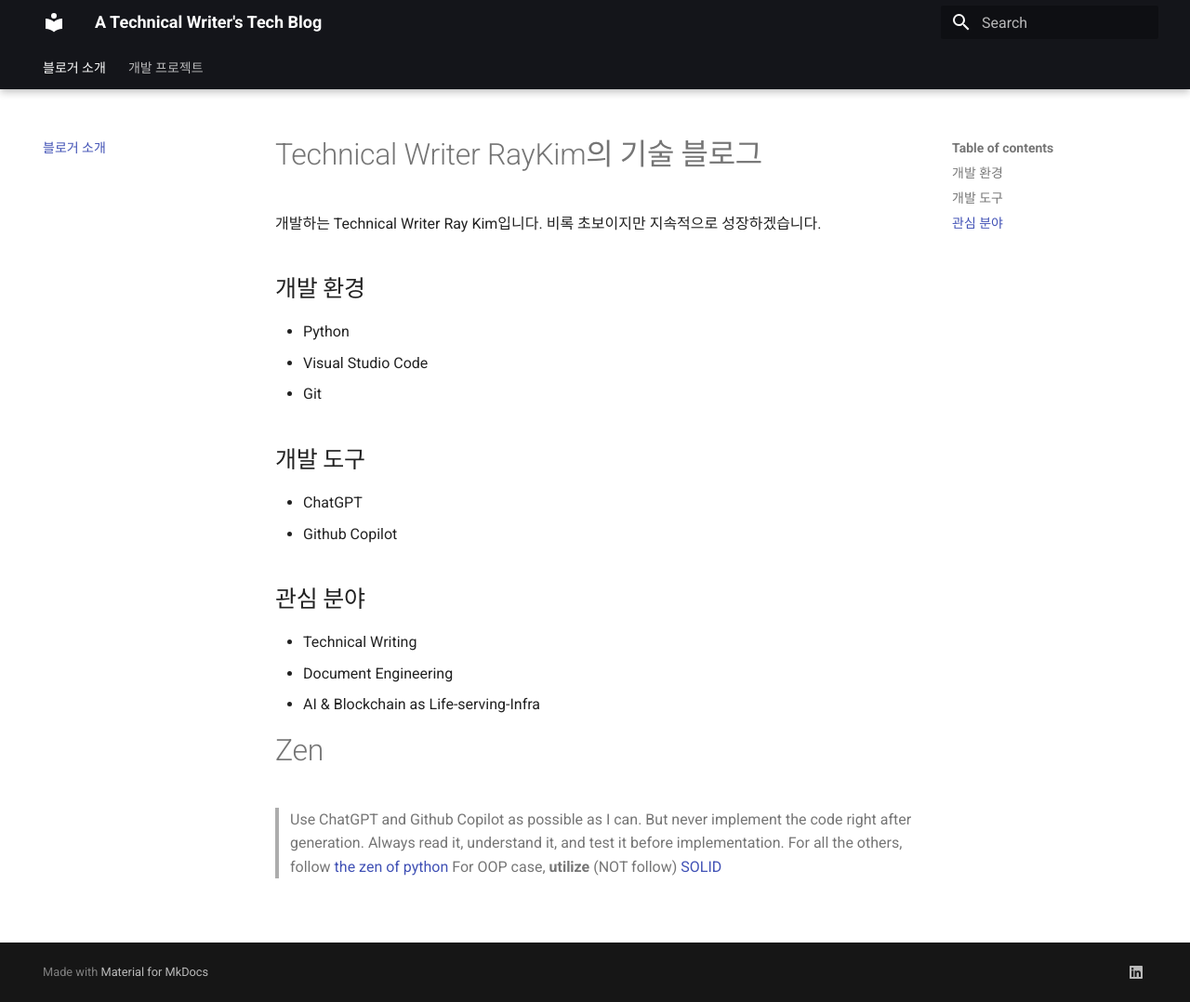
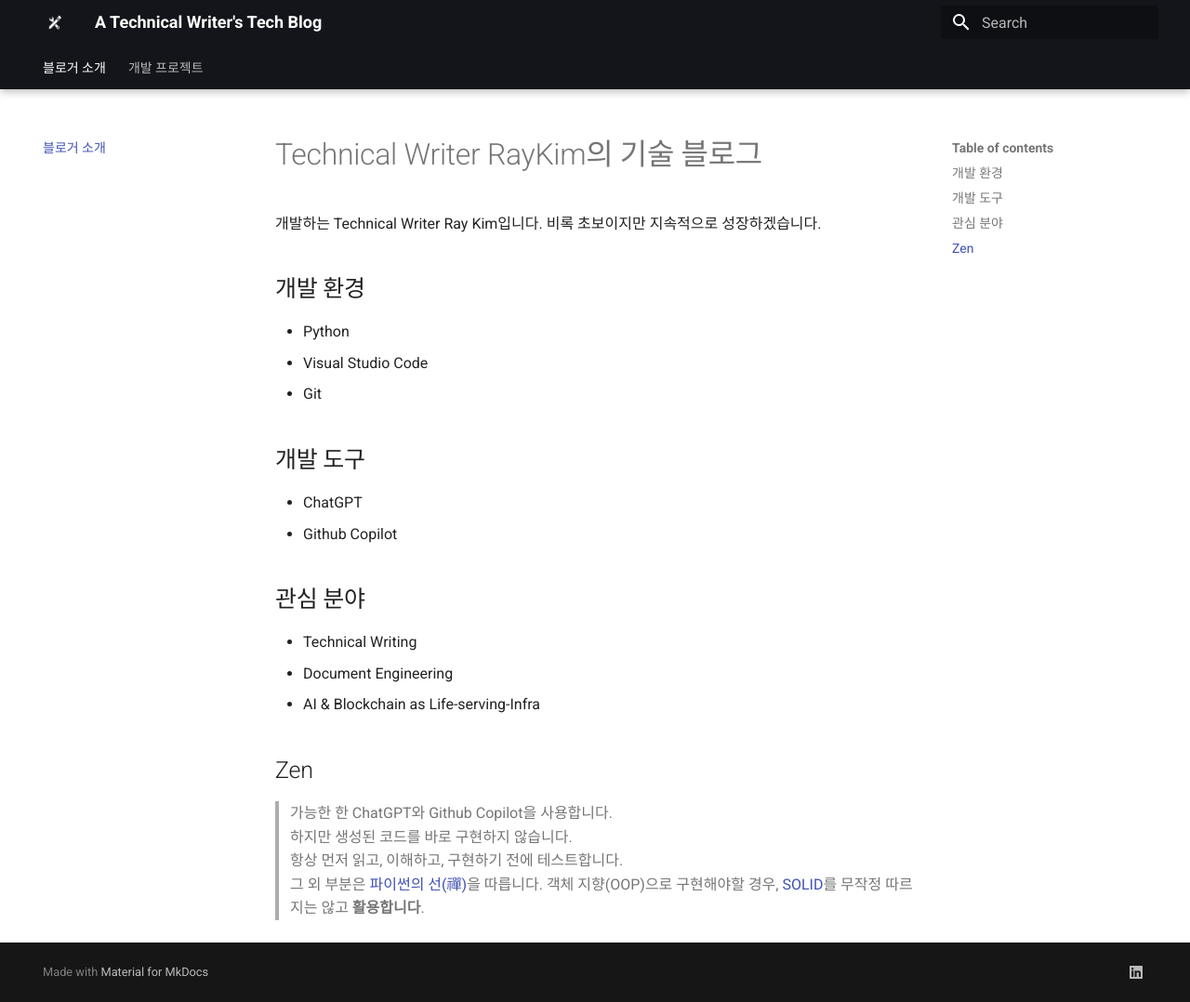
Before and after one commit to SkyDominator/SkyDominator.github.io, an MkDocs documentation site: the page built from docs/index.md, in a window 1280 px wide and 1078 px high. Shown: the whole window at 93% size. Built offline with MkDocs 1.6.1 and Material for MkDocs 9.7.7, drawn with Linux system fonts in a browser that asks for light colours.

```diff
--- a/docs/index.md
+++ b/docs/index.md
@@ -19,10 +19,10 @@
 - Document Engineering
 - AI & Blockchain as Life-serving-Infra
 
-# Zen
+## Zen
 
-> Use ChatGPT and Github Copilot as possible as I can.
-> But never implement the code right after generation.
-> Always read it, understand it, and test it before implementation.
-> For all the others, follow [the zen of python](https://peps.python.org/pep-0020/)
-> For OOP case, **utilize** (NOT follow) [SOLID](https://www.nextree.co.kr/p6960/)
+> 가능한 한 ChatGPT와 Github Copilot을 사용합니다.
+> 하지만 생성된 코드를 바로 구현하지 않습니다.
+> 항상 먼저 읽고, 이해하고, 구현하기 전에 테스트합니다.
+> 그 외 부분은 [파이썬의 선(禪)](https://peps.python.org/pep-0020/)을 따릅니다.
+> 객체 지향(OOP)으로 구현해야할 경우, [SOLID](https://www.nextree.co.kr/p6960/)를 무작정 따르지는 않고 **활용합니다**.
--- a/mkdocs.yml
+++ b/mkdocs.yml
@@ -14,7 +14,7 @@ nav:
 
 theme:
   name: material
-  # logo: "images/logo.png"
+  logo: "images/logo.png"
   custom_dir: overrides
   features:
     - navigation.tabs
```
Also changed, not shown: docs/doc-eng/blc.md (+0 -2 lines), index.md (deleted, +0 -4 lines), tech-blog-writer/conv_starters.md (added, +9 -0 lines), tech-blog-writer/desc.md (added, +1 -0 lines), tech-blog-writer/inst.md (added, +1 -0 lines), docs/images/logo.png, docs/images/logo2.png (added).
